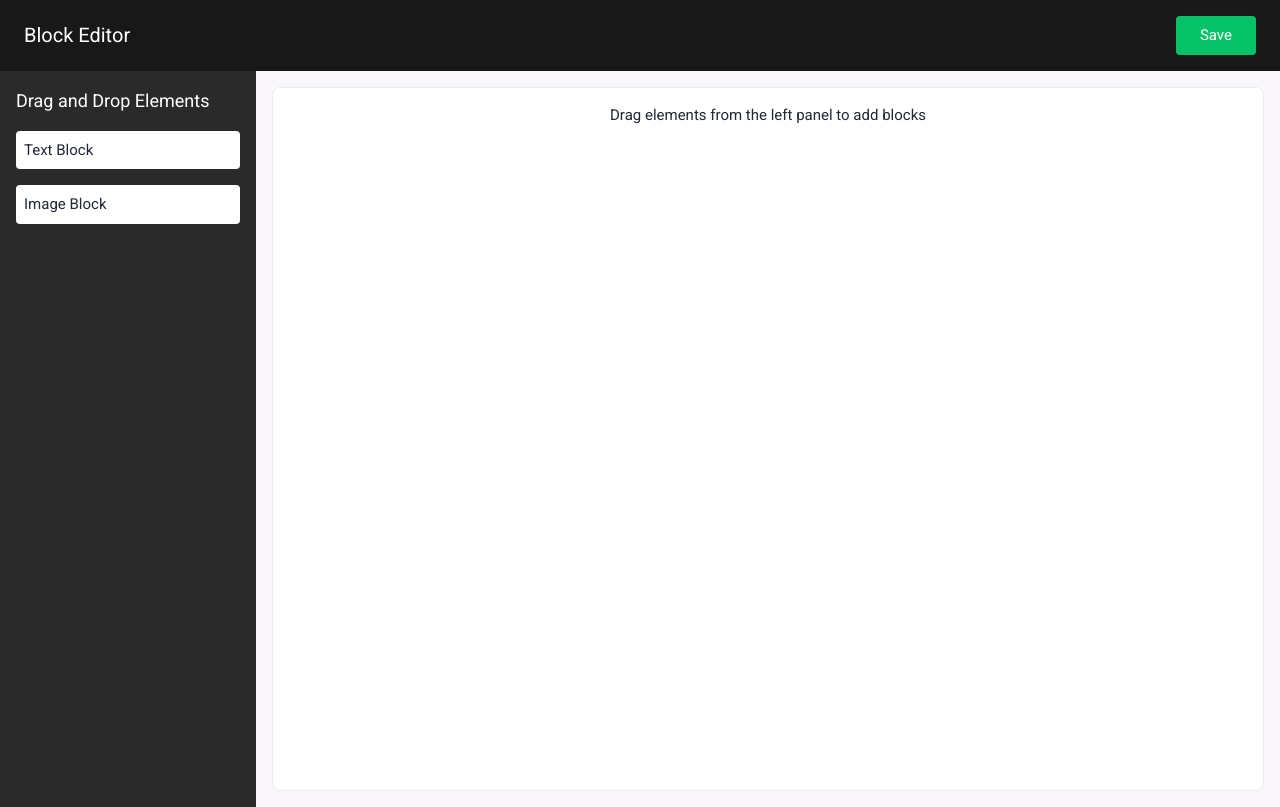
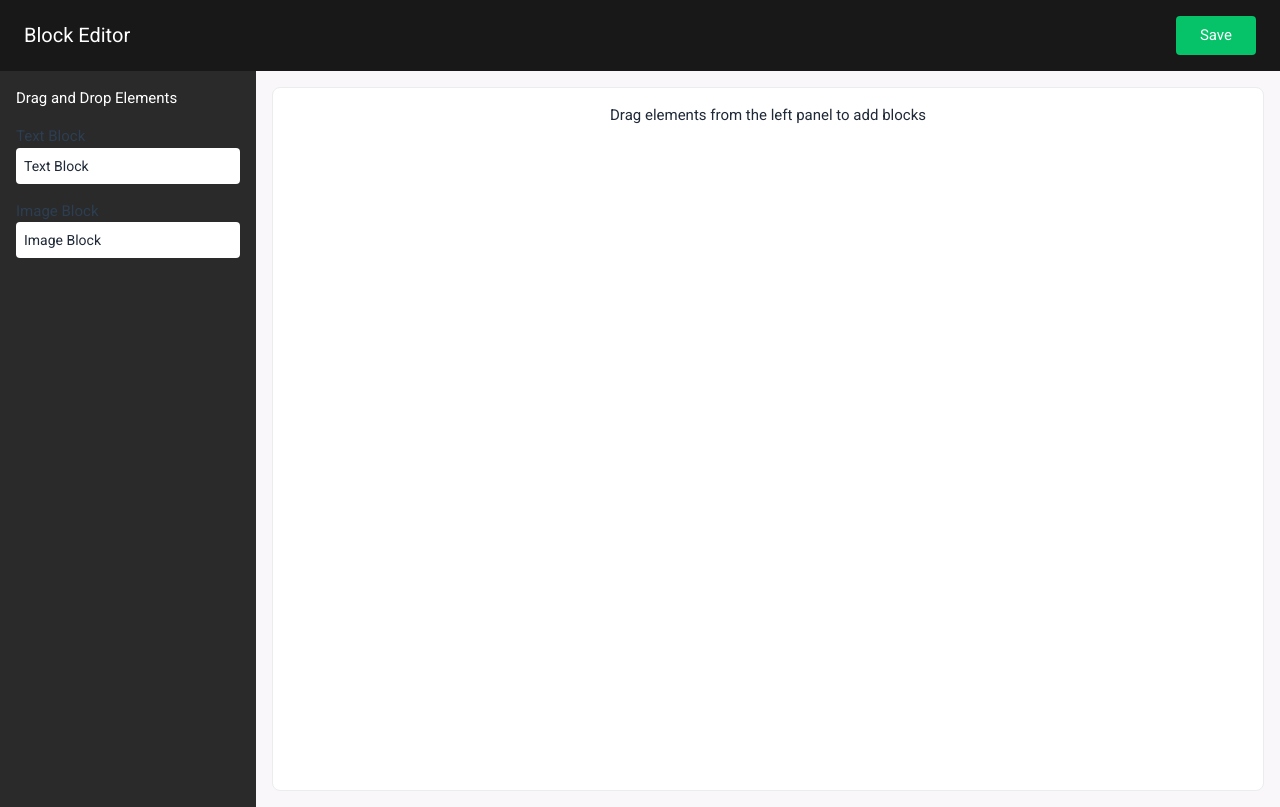
Before and after one commit to stellavin/drag-and-drop-app, a Vue app: page /about in a window 1280 px wide. Built offline with nearby package versions, Linux system fonts and the light colour scheme; the HTML template or start-up script is replaced by a standard one.

Commit message:
changed block text

```diff
--- a/src/components/blocks/BlockControls.vue
+++ b/src/components/blocks/BlockControls.vue
@@ -1,26 +1,28 @@
 <template>
-  <div class="flex justify-between w-full">
+  <div class="flex justify-between w-full mb-6">
     <button class="handle cursor-move p-1 hover:bg-gray-100 rounded" title="Move">
       <GripVertical class="w-5 h-5 text-gray-800" />
     </button>
-    <div class="flex space-x-2 text-gray-800">
+    <div class="flex space-x-2 text-gray-800 mr-2">
       <button @click="$emit('duplicate')" class="p-1 hover:bg-gray-100 rounded" title="Duplicate">
-        +
+        <Copy class="w-5 h-5 text-gray-800" />
       </button>
-      <button @click="$emit('remove')" class="p-1 hover:bg-gray-100 rounded" title="Delete">
-        ×
+      <button @click="$emit('remove')" class="p-1 hover:bg-red-100 rounded group" title="Delete">
+        <Trash2 class="w-5 h-5 text-red-500 group-hover:text-red-600" />
       </button>
     </div>
   </div>
 </template>
 
 <script>
-import { GripVertical } from 'lucide-vue-next'
+import { GripVertical, Copy, Trash2 } from 'lucide-vue-next'
 
 export default {
   name: 'BlockControls',
   components: {
     GripVertical,
+    Copy,
+    Trash2,
   },
   emits: ['duplicate', 'remove'],
 }
--- a/src/components/draggable/DraggableItem.vue
+++ b/src/components/draggable/DraggableItem.vue
@@ -1,10 +1,13 @@
 <template>
-  <div
-    class="bg-white p-2 rounded cursor-move text-gray-800"
-    draggable="true"
-    @dragstart="onDragStart"
-  >
+  <div>
     <h3>{{ title }}</h3>
+    <div
+      class="bg-white p-2 rounded cursor-move text-gray-800 text-sm"
+      draggable="true"
+      @dragstart="onDragStart"
+    >
+      <h3>{{ title }}</h3>
+    </div>
   </div>
 </template>
 
--- a/src/components/sidebar/Sidebar.vue
+++ b/src/components/sidebar/Sidebar.vue
@@ -1,6 +1,6 @@
 <template>
   <aside class="bg-left-column w-1/5 min-w-[250px] p-4 h-full">
-    <h2 class="text-white text-lg mb-4">{{ title }}</h2>
+    <h2 class="text-white text-s mb-4">{{ title }}</h2>
     <div class="space-y-4">
       <slot></slot>
     </div>
```
